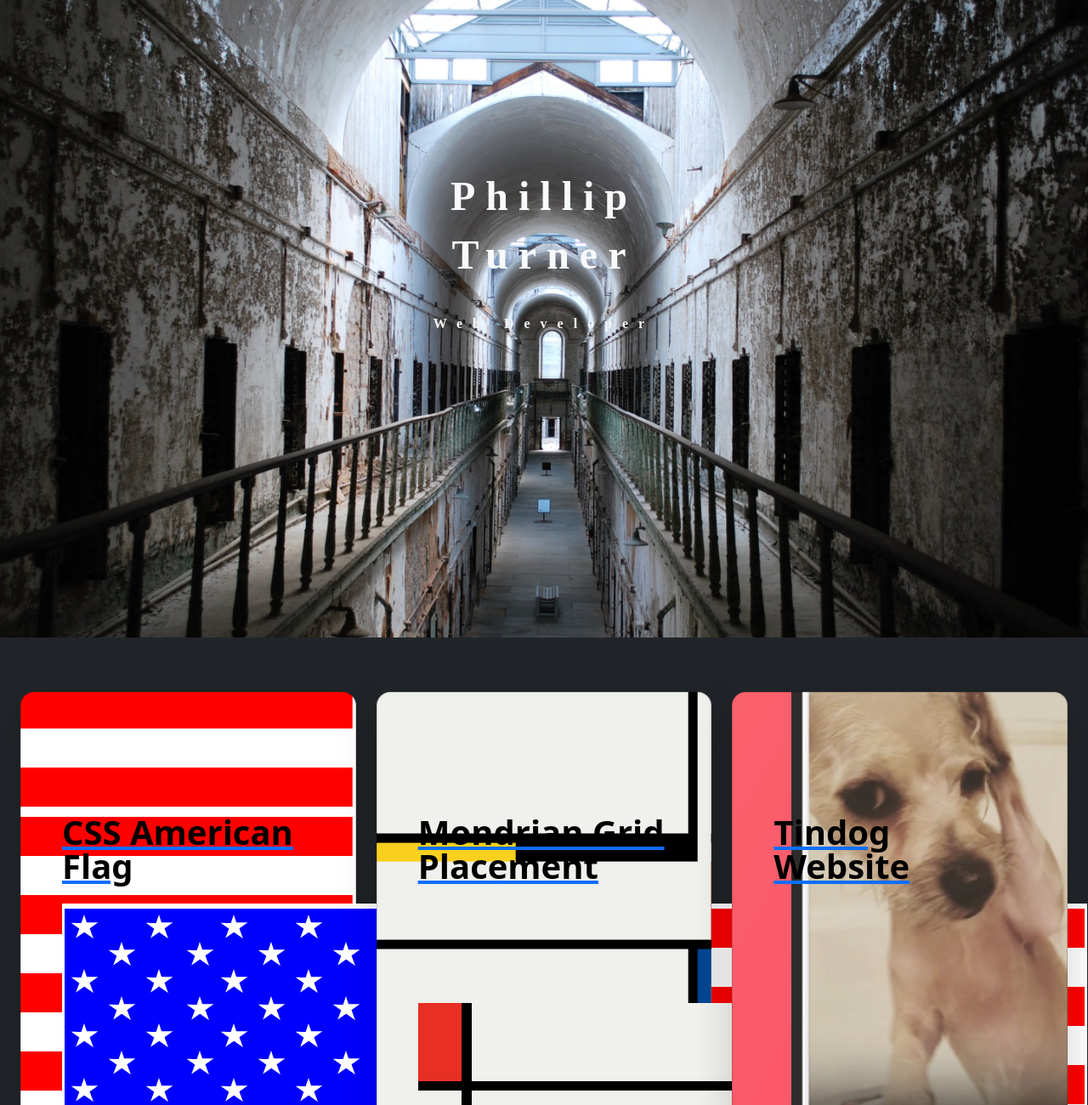
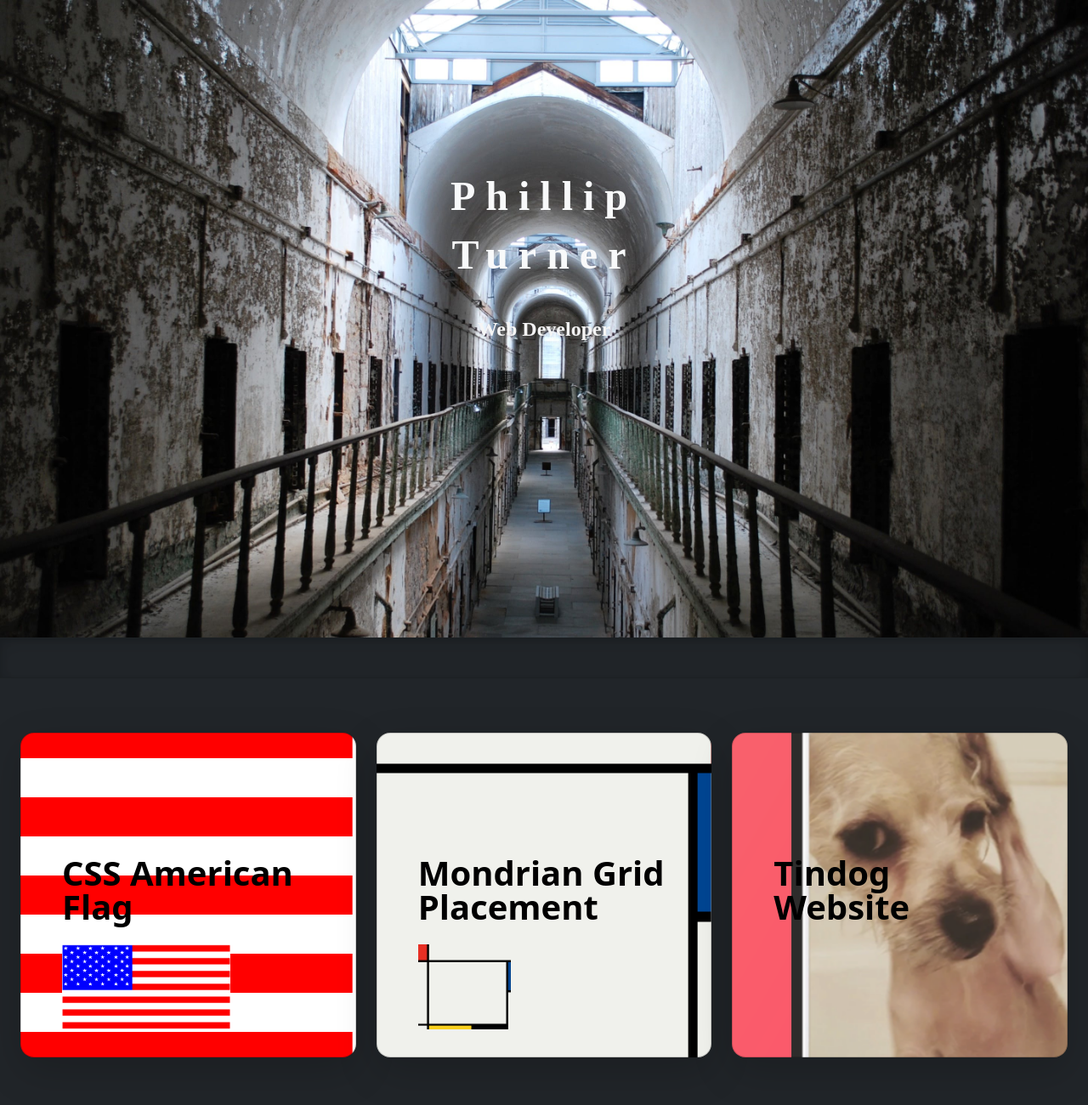
Before and after one commit to pyroman136/personal-website, a plain HTML site: page index.html in a window 1280 px wide. Shown: the top 1300 px of the page at 85% size. Drawn offline with nearby package versions, Linux system fonts and the light colour scheme.

Commit message:
update style

```diff
--- a/style.css
+++ b/style.css
@@ -1,18 +1,34 @@
+a:link {
+  text-decoration: none;
+}
+a:visited {
+  text-decoration: none;
+}
+a:hover {
+  text-decoration: none;
+}
+a:active {
+  text-decoration: none;
+}
+
 #hero-container {
   background-image: url(./images/Jail-hall.jpg);
   background-size: cover;
   background-repeat: no-repeat;
   height: 750px;
+
 }
 
 #hero-text-container {
   font-family: "Merriweather", serif;
   letter-spacing: .75rem;
+
 }
 
 #phillip {
   color: whitesmoke;
   font-size: 4rem;
+  padding-top: 2rem;
 }
 
 #turner {
@@ -21,11 +37,29 @@
 }
 
 #hero-text {
-  font-size: 1rem;
+  letter-spacing: normal;
+  font-size: 1.5rem;
   font-weight: bold;
   color: whitesmoke;
 }
 
-#student {
-  color: darkslategrey;
+#us-flag{
+  height: 100px;
 }
+
+#mondrian{
+  height: 100px;
+}
+
+#tindog{
+  height: 100px;
+}
+
+.b-example-divider {
+  width: 100%;
+  height: 3rem;
+  background-color: rgba(0, 0, 0, .1);
+  border: solid rgba(0, 0, 0, .15);
+  border-width: 1px 0;
+  box-shadow: inset 0 .5em 1.5em rgba(0, 0, 0, .1), inset 0 .125em .5em rgba(0, 0, 0, .15);
+}
```
